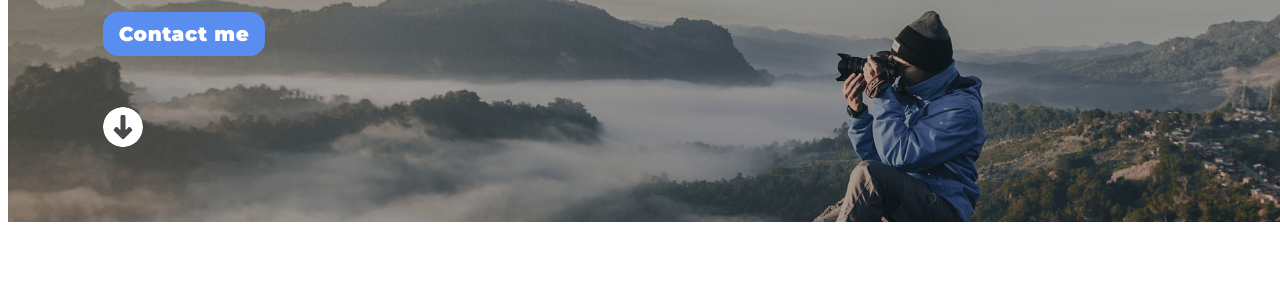
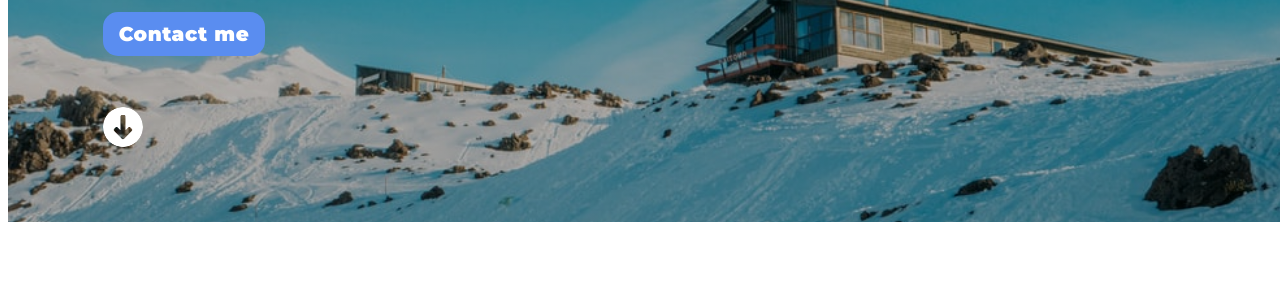
Before and after one commit to LupusSD/portfolio-sample, a plain HTML site: page index.html in a window 1280 px wide. Shown: the part 299-593 px from the top of the page. Drawn offline with Linux system fonts and the light colour scheme.

Commit message:
Add files via upload

```diff
--- a/style.css
+++ b/style.css
@@ -11,7 +11,7 @@
   height: 521px;
   top: 0px;
   background: linear-gradient(0deg, rgba(0, 0, 0, 0.3), rgba(0, 0, 0, 0.3)),
-    url(img/Banner.jpg);
+    url(img/Portfolio\ 6.jpg);
   background-size: 1300px;
 }
 
```
